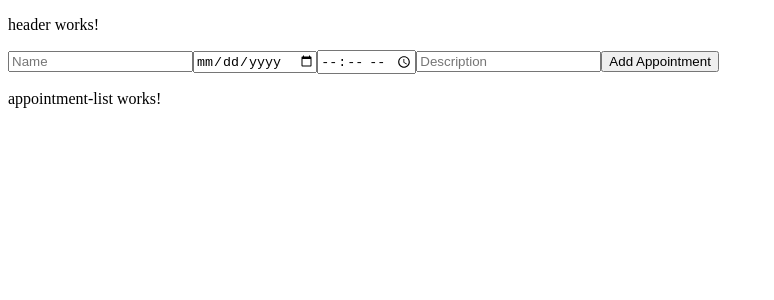
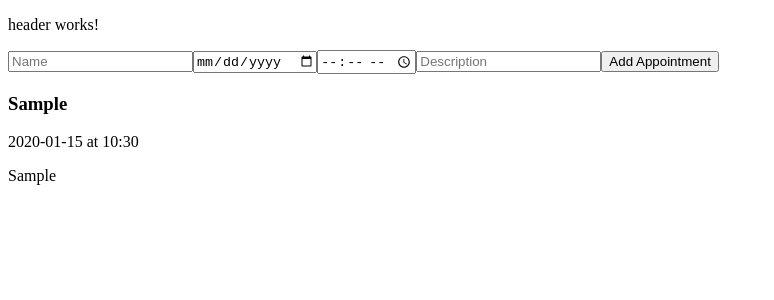
Before and after one commit to A-Dezeray/Appointment-Management-System, an Angular app: page / in a window 1280 px wide. Both pictures are taken after typing "Sample", "2020-01-15", "10:30", "Sample" into the empty fields and a click on the button "Add Appointment". Shown: the top 300 px of the page, without its empty margins (0-774 px from the left). Built offline with nearby package versions, Linux system fonts and the light colour scheme.

Commit message:
Updated to display appointments dynamically in list component

```diff
--- a/src/app/components/appointment-list/appointment-list.component.html
+++ b/src/app/components/appointment-list/appointment-list.component.html
@@ -1 +1,11 @@
-<p>appointment-list works!</p>
+<div *ngIf="appointments.length > 0; else noAppointments">
+  <div *ngFor="let appt of appointments" class="appointment-card">
+    <h3>{{ appt.name }}</h3>
+    <p>{{ appt.date }} at {{ appt.time }}</p>
+    <p>{{ appt.description }}</p>
+  </div>
+</div>
+
+<ng-template #noAppointments>
+  <p>No appointments scheduled yet.</p>
+</ng-template>
--- a/src/app/components/appointment-list/appointment-list.component.ts
+++ b/src/app/components/appointment-list/appointment-list.component.ts
@@ -1,11 +1,21 @@
 import { Component } from '@angular/core';
+import { CommonModule } from '@angular/common';
+import { AppointmentService } from '../../services/appointment.service';
+import { Appointment } from '../../models/appointment';
 
 @Component({
   selector: 'app-appointment-list',
-  imports: [],
+  standalone: true,
+  imports: [CommonModule],
   templateUrl: './appointment-list.component.html',
-  styleUrl: './appointment-list.component.css'
+  styleUrls: ['./appointment-list.component.css']
 })
 export class AppointmentListComponent {
+  appointments: Appointment[] = [];
 
+  constructor(private appointmentService: AppointmentService) {}
+
+  ngOnInit() {
+    this.appointments = this.appointmentService.getAppointments();
+  }
 }
```
